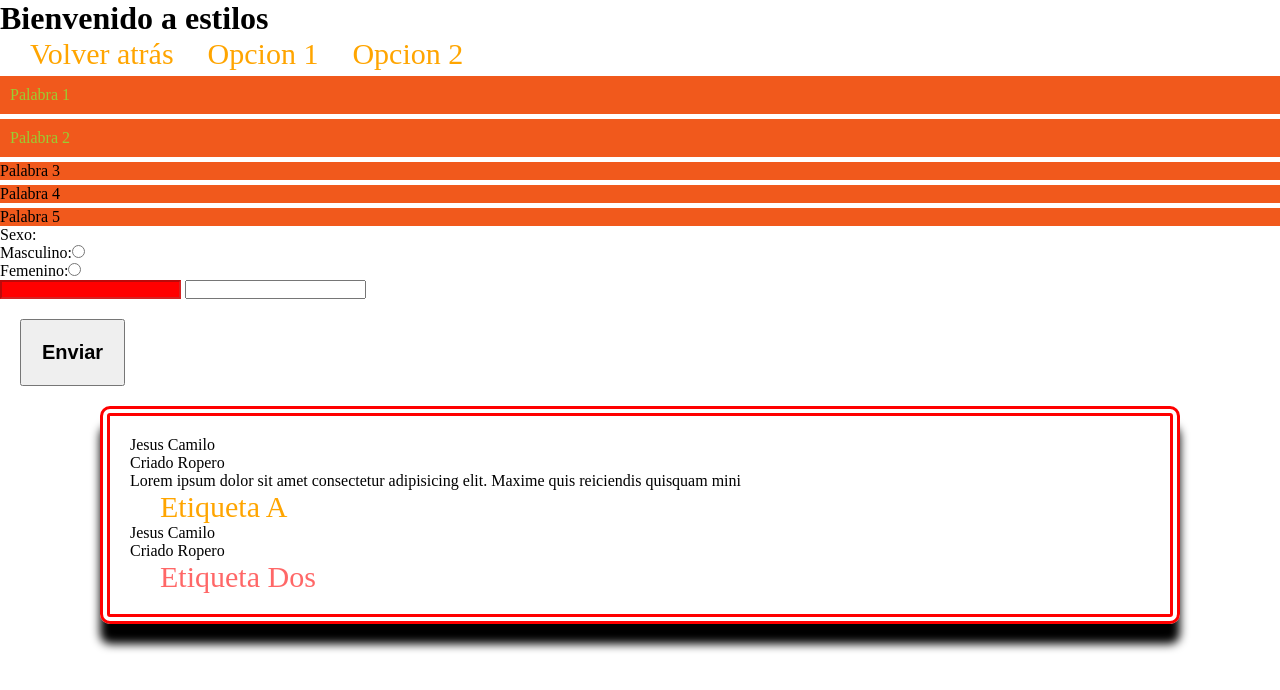
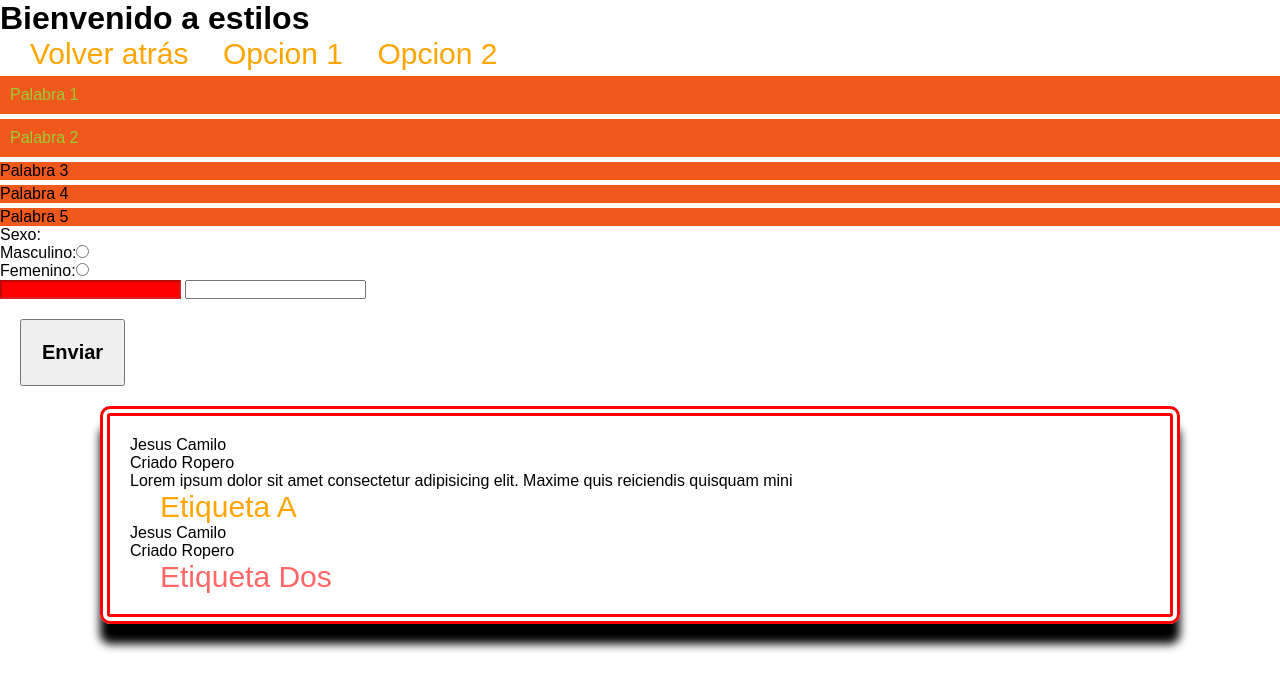
Before and after one commit to JesusJK/clasemartes, a plain HTML site: page html/estilos.html in a window 1280 px wide. Drawn offline with Linux system fonts and the light colour scheme.

Commit message:
update file ccs

```diff
--- a/CSS/style.css
+++ b/CSS/style.css
@@ -5,12 +5,12 @@
     padding: 0;
 }
 /* selector de etiqueta */
+body{
+    font-family:´Roboto´, sans-serif;
+}
 a{
     margin-left : 30px;
     color: #ffa500;
-}
-body{
-    font-family:a;
 }
 #option_one,#option_two{
     color: #9acd32;
```
